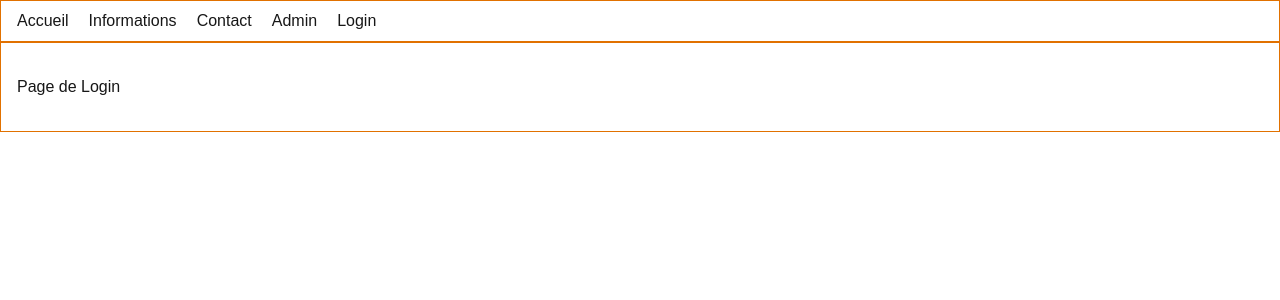
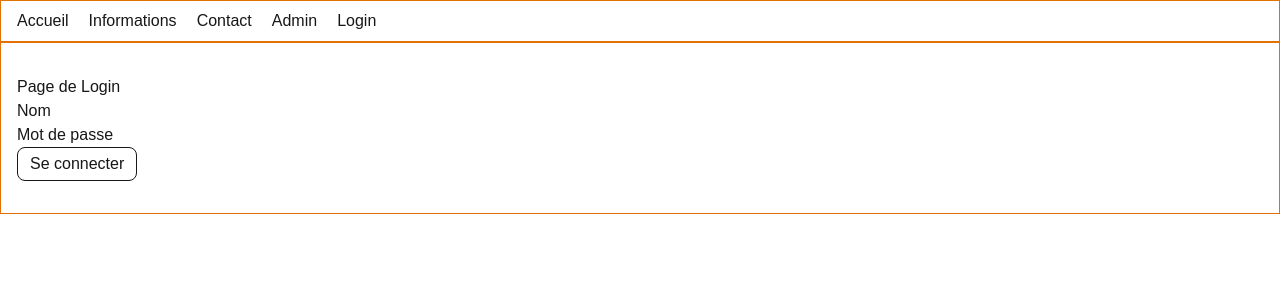
Before and after one commit to Aurelie-Runser/nextjs-project, a Next.js app: page /login in a window 1280 px wide. Shown: the top 300 px of the page. Built offline with nearby package versions, Linux system fonts and the light colour scheme.

Commit message:
ajout formulaire de connection

```diff
--- /dev/null
+++ b/app/api/auth/[...nextauth]/route.ts
@@ -0,0 +1,33 @@
+import NextAuth from "next-auth";
+import Credentials from "next-auth/providers/credentials";
+
+const handler = NextAuth({
+  providers: [
+    Credentials({
+      name: "credentials",
+
+      credentials: {
+        username: {},
+        password: {},
+      },
+
+      async authorize(credentials) {
+        if (
+          credentials?.username === process.env.AUTH_USERNAME &&
+          credentials?.password === process.env.AUTH_PASSWORD
+        ) {
+          return {
+            id: "1",
+            name: "Admin",
+          };
+        }
+
+        return null;
+      },
+    }),
+  ],
+
+  secret: process.env.AUTH_SECRET,
+});
+
+export { handler as GET, handler as POST };
--- a/app/login/page.tsx
+++ b/app/login/page.tsx
@@ -1,7 +1,57 @@
+"use client";
+
+import { signIn } from "next-auth/react";
+import { useState } from "react";
+
 export default function Login() {
+  const [username, setUsername] = useState("");
+  const [password, setPassword] = useState("");
+  const [error, setError] = useState<string | null>(null);
+
+  async function handleLogin(e: React.FormEvent) {
+    e.preventDefault();
+
+    const res = await signIn("credentials", {
+      username,
+      password,
+      redirect: false,
+    });
+
+    if (res?.error) {
+      setError("Identifiants incorrects");
+      return;
+    }
+
+    if (res?.ok) {
+      window.location.href = "/admin";
+    }
+  }
+
   return (
     <>
       <h1>Page de Login</h1>
+
+      {error &&
+        <p className="bg-red-800 p-2">
+          {error}
+        </p>
+      }
+
+      <form onSubmit={handleLogin}>
+        <div>
+          <label htmlFor="username">Nom</label>
+          <input type="text" name="username" value={username} onChange={(e) => setUsername(e.target.value)} required/>
+        </div>
+
+        <div>
+          <label htmlFor="password">Mot de passe</label>
+          <input type="password" name="password" value={password} onChange={(e) => setPassword(e.target.value)} required/>
+        </div>
+
+        <button type="submit" className="border rounded-lg py-1 px-3">
+          Se connecter
+        </button>
+      </form>
     </>
   );
 }
```
Also changed, not shown: 1 other file (tests, documents, lock files or other folders).
